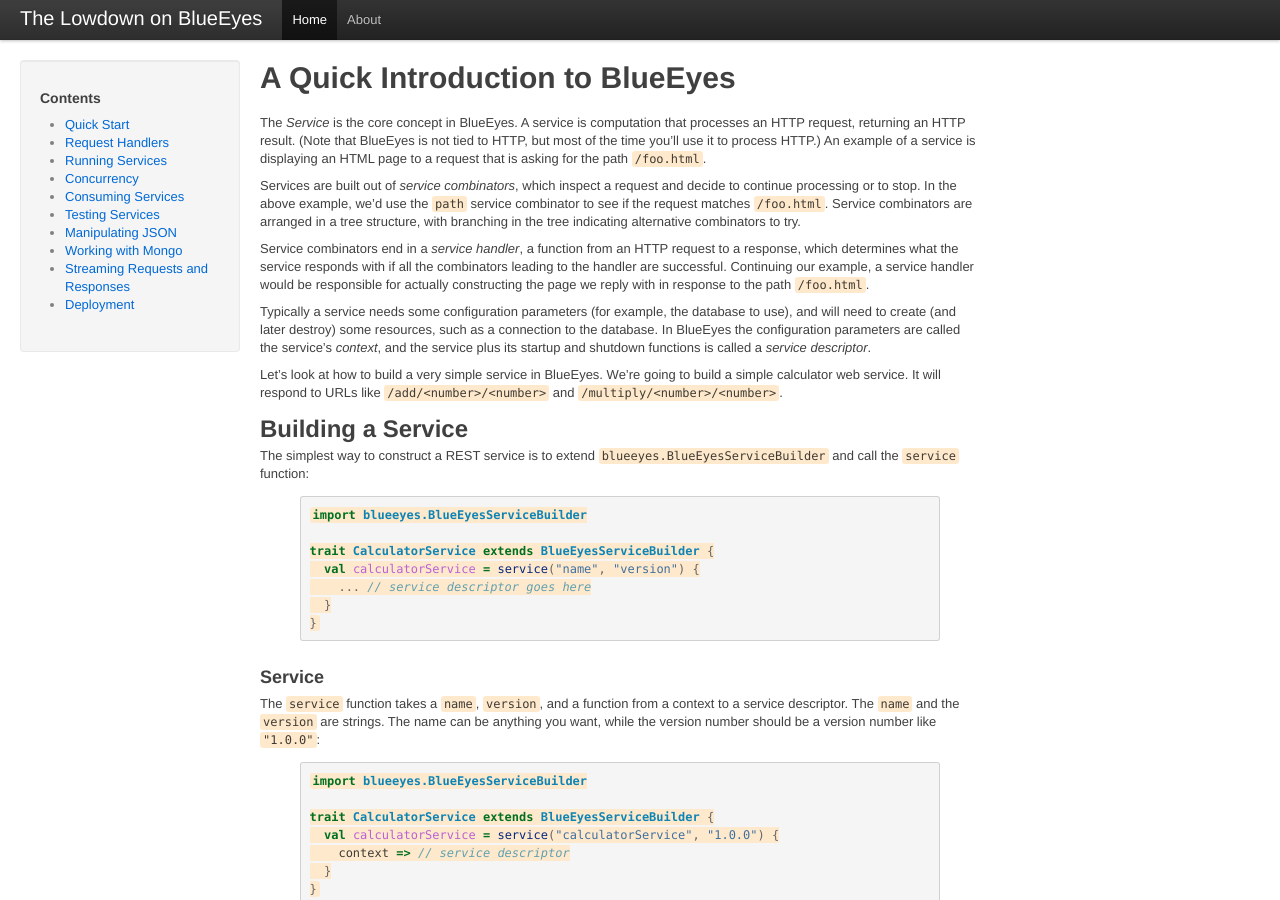
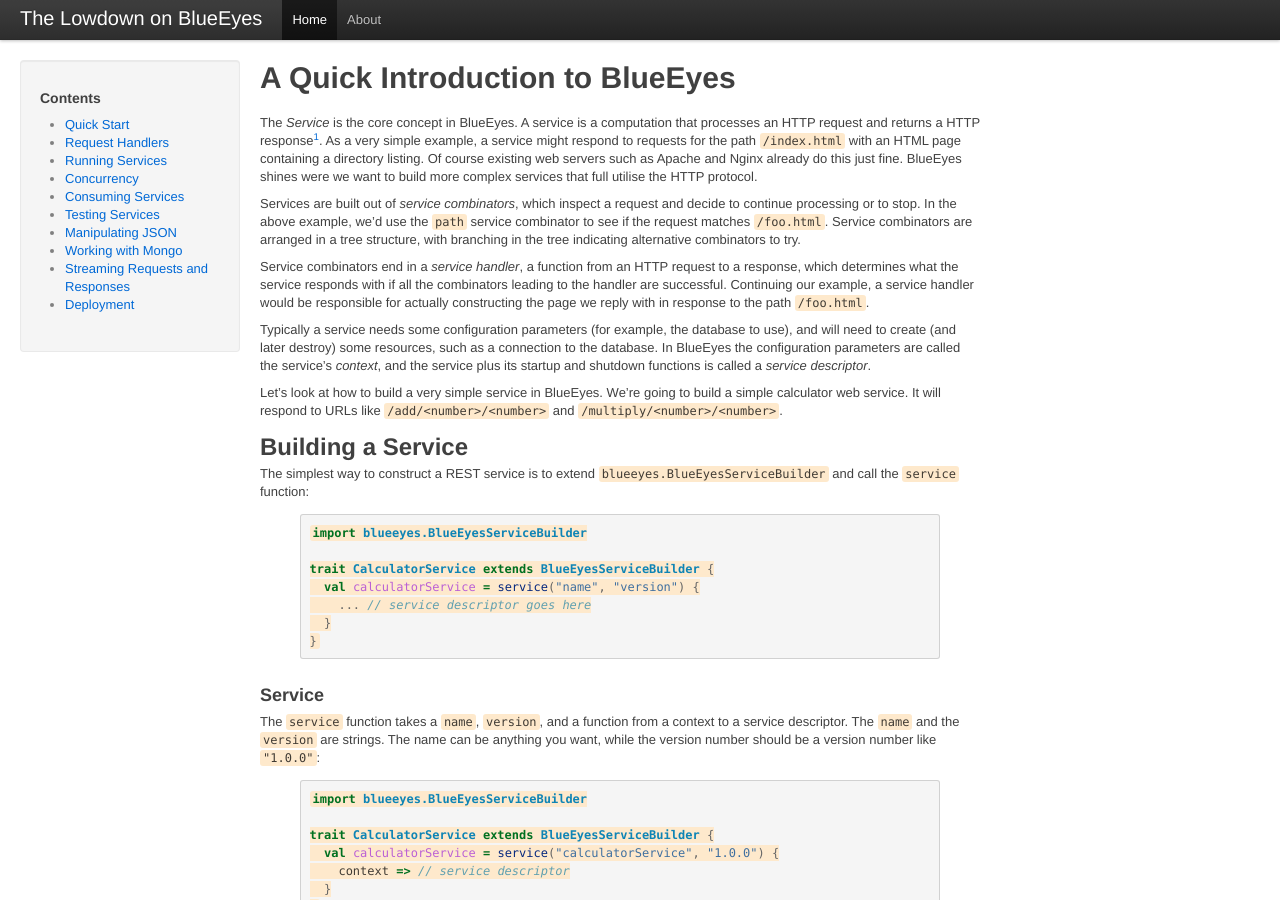
Before and after one commit to noelwelsh/making-eyes, a Jekyll site: the page built from intro.markdown, in a window 1280 px wide and 900 px high. Built offline with Jekyll 4.4.1, drawn with Linux system fonts in a browser that asks for light colours; some of the changed text lies outside the part shown.

Commit message:
Edit the first paragraph.

```diff
--- a/intro.markdown
+++ b/intro.markdown
@@ -3,7 +3,9 @@ layout: page
 title: A Quick Introduction to BlueEyes
 ---
 
-The *Service* is the core concept in BlueEyes. A service is computation that processes an HTTP request, returning an HTTP result. (Note that BlueEyes is not tied to HTTP, but most of the time you'll use it to process HTTP.) An example of a service is displaying an HTML page to a request that is asking for the path `/foo.html`.
+The *Service* is the core concept in BlueEyes. A service is a computation that processes an HTTP request and returns a HTTP response[^http]. As a very simple example, a service might respond to requests for the path `/index.html` with an HTML page containing a directory listing. Of course existing web servers such as Apache and Nginx already do this just fine. BlueEyes shines were we want to build more complex services that full utilise the HTTP protocol.
+
+[^http]: Note that BlueEyes is not tied to HTTP, but most of the time that is the protocol we'll use.
 
 Services are built out of *service combinators*, which inspect a request and decide to continue processing or to stop. In the above example, we'd use the `path` service combinator to see if the request matches `/foo.html`. Service combinators are arranged in a tree structure, with branching in the tree indicating alternative combinators to try.
 
```
